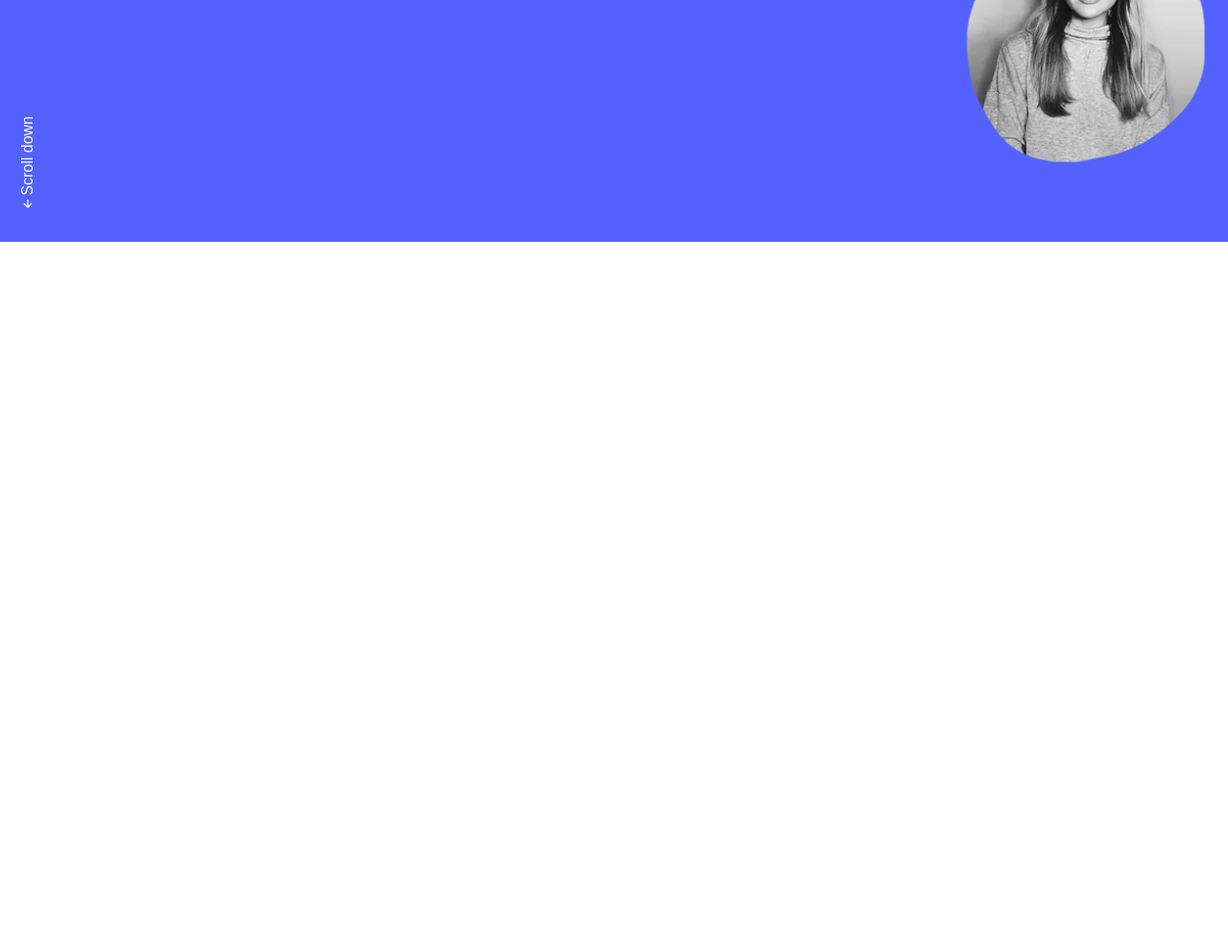
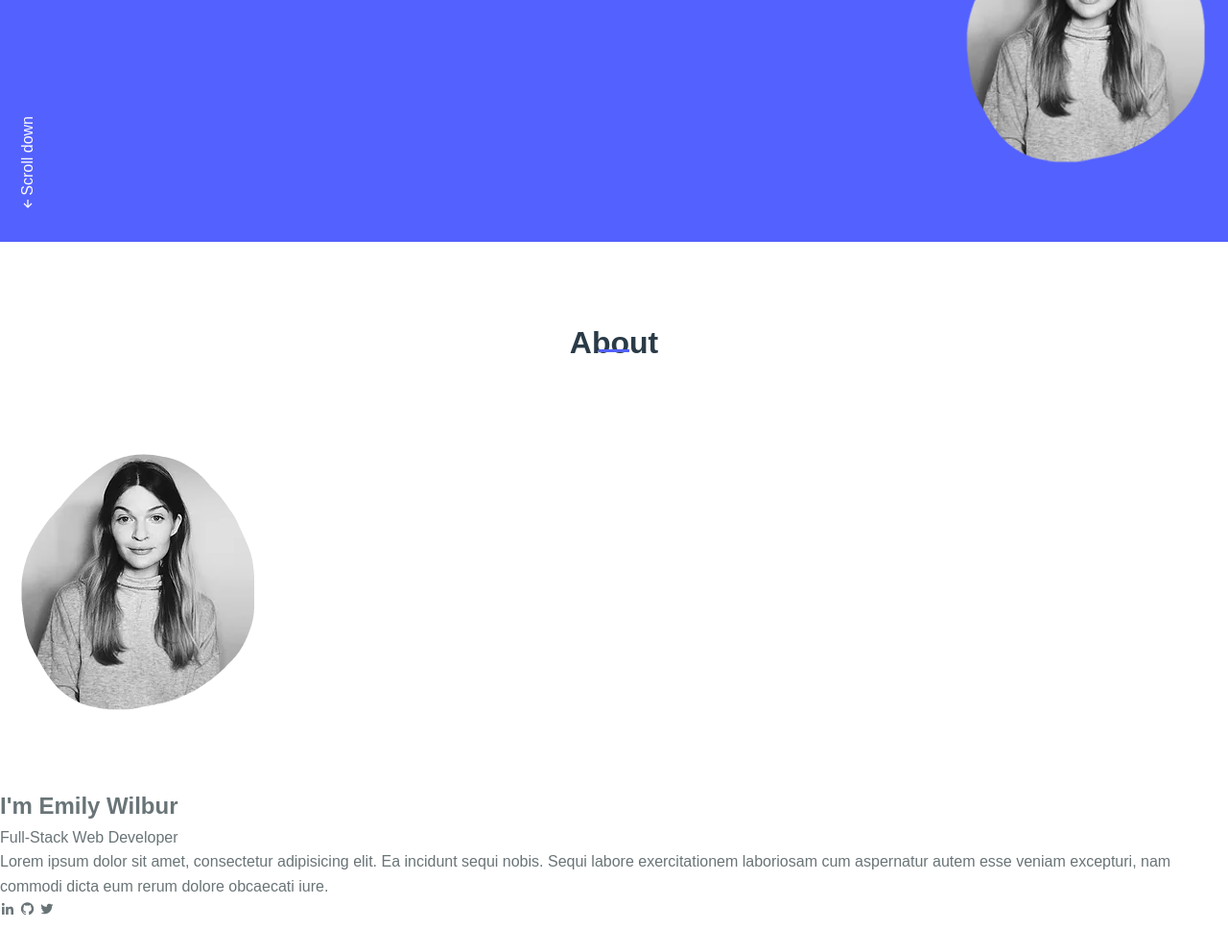
Before and after one commit to emilyjwilbur/mypf, a plain HTML site: page index.html in a window 1280 px wide. Shown: the part 548-1540 px from the top of the page at 96% size. Before the commit the page ends 848 px from the top, so only its background shows below. Drawn offline with nearby package versions, Linux system fonts and the light colour scheme.

Commit message:
about section, social icons

```diff
--- a/index.html
+++ b/index.html
@@ -56,6 +56,28 @@
 
         <!-- ABOUT -->
 
+        <section class="about section" id="about">
+            <h2 class="section-title">About</h2>
+
+            <div class="about__container bg-grid">
+                <div class="about__img">
+                    <img src="images/headshot.png" alt="">
+                </div>
+
+                <div>
+                    <h2 class="about__subtitle">I'm Emily Wilbur</h2>
+                    <span class="about__profession">Full-Stack Web Developer</span>
+                    <p class="about__text">Lorem ipsum dolor sit amet, consectetur adipisicing elit. Ea incidunt sequi nobis. Sequi labore exercitationem laboriosam cum aspernatur autem esse veniam excepturi, nam commodi dicta eum rerum dolore obcaecati iure.</p>
+
+                    <div class="about__social">
+                        <a href="#" class="about__social-icon"><i class='bx bxl-linkedin' ></i></a>
+                        <a href="#" class="about__social-icon"><i class='bx bxl-github' ></i></a>
+                        <a href="#" class="about__social-icon"><i class='bx bxl-twitter' ></i></a>
+                    </div>
+                </div>
+            </div>
+        </section>
+
 
         <!-- SKILLS -->
 
```
